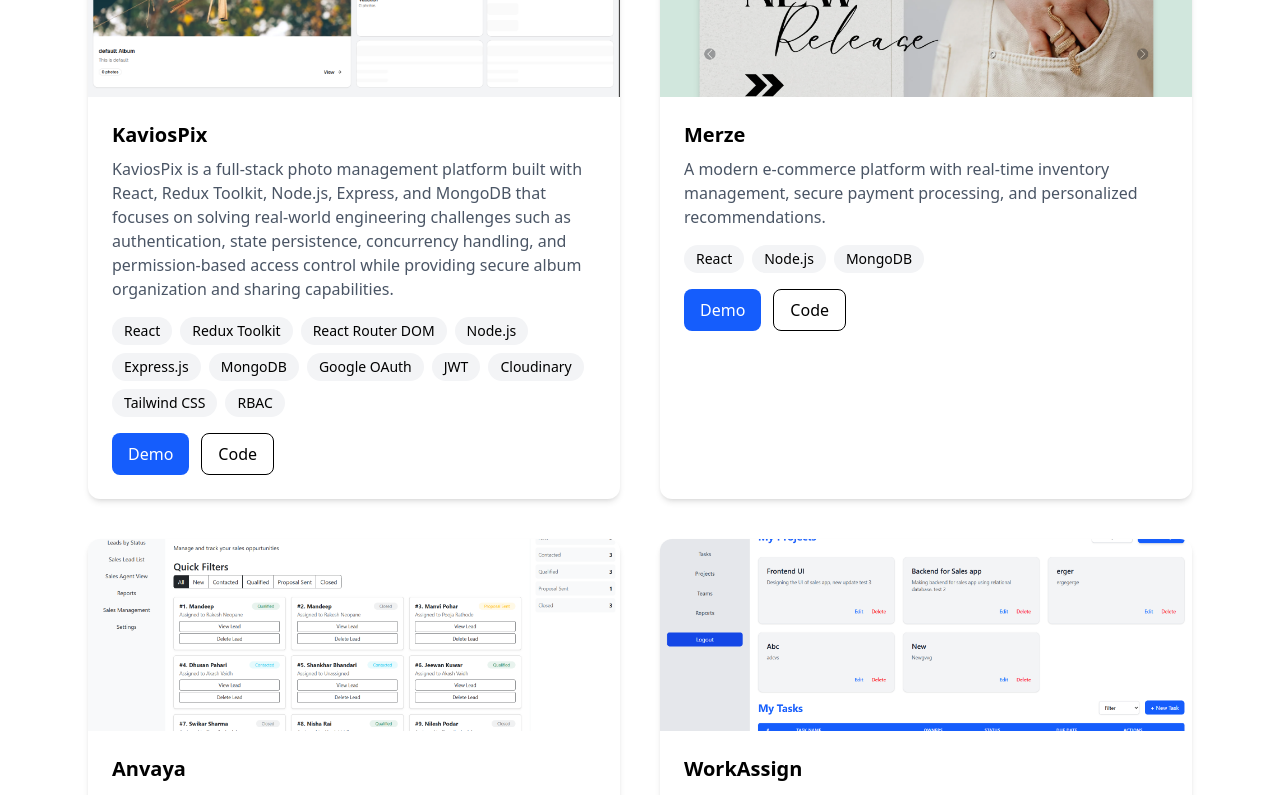
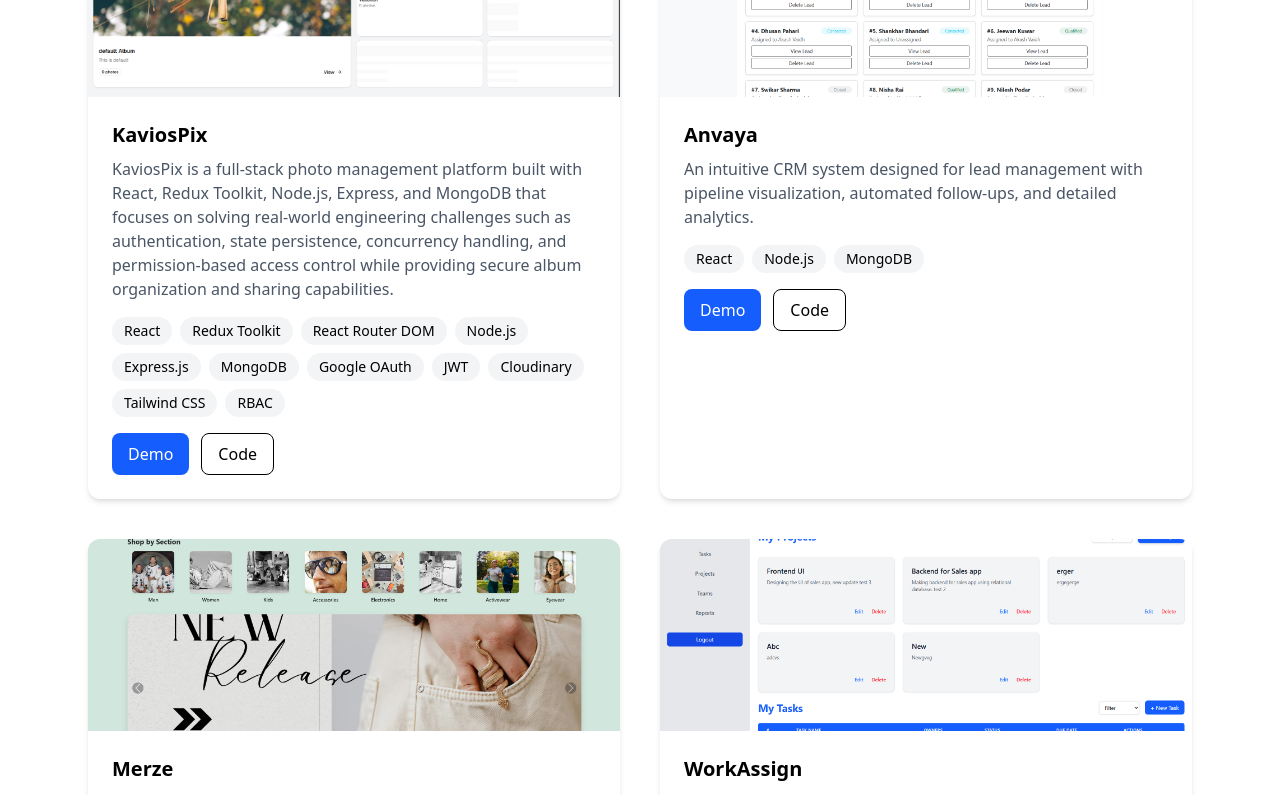
Before and after one commit to Rakeshneopane/portfolio, a React (Vite) app: page / in a window 1280 px wide. Shown: the part 940-1735 px from the top of the page. Built offline with nearby package versions, Linux system fonts and the light colour scheme.

Commit message:
rearrange

```diff
--- a/src/pages/Projects.jsx
+++ b/src/pages/Projects.jsx
@@ -70,6 +70,16 @@ export default function Projects() {
           github = {"https://github.com/Rakeshneopane/image-App-frontend"}
         />
 
+<ProjectCard
+          title="Anvaya"
+          image={anvayaImage}
+          description="An intuitive CRM system designed for lead management with pipeline visualization, automated follow-ups, and detailed analytics."
+          tech={["React", "Node.js", "MongoDB"]}
+          demo={"https://crm-frontend-ten-nu.vercel.app/"}
+          loom = {"https://www.loom.com/share/01ec0a872c6f4316ad0ecd71b48de80c"}
+          github = {"https://github.com/Rakeshneopane/CRM-frontend.git"}
+        />
+
         <ProjectCard
           title="Merze"
           image={merzeImage}
@@ -78,16 +88,6 @@ export default function Projects() {
           demo = {"https://my-ecommerce-frontend-khaki.vercel.app/"}
           loom = {"https://www.loom.com/share/25adf0ed43c242d1adc0fad96495302f"}
           github = {"https://github.com/Rakeshneopane/my-ecommerce-frontend.git"}
-        />
-
-        <ProjectCard
-          title="Anvaya"
-          image={anvayaImage}
-          description="An intuitive CRM system designed for lead management with pipeline visualization, automated follow-ups, and detailed analytics."
-          tech={["React", "Node.js", "MongoDB"]}
-          demo={"https://crm-frontend-ten-nu.vercel.app/"}
-          loom = {"https://www.loom.com/share/01ec0a872c6f4316ad0ecd71b48de80c"}
-          github = {"https://github.com/Rakeshneopane/CRM-frontend.git"}
         />
 
         <ProjectCard
```
